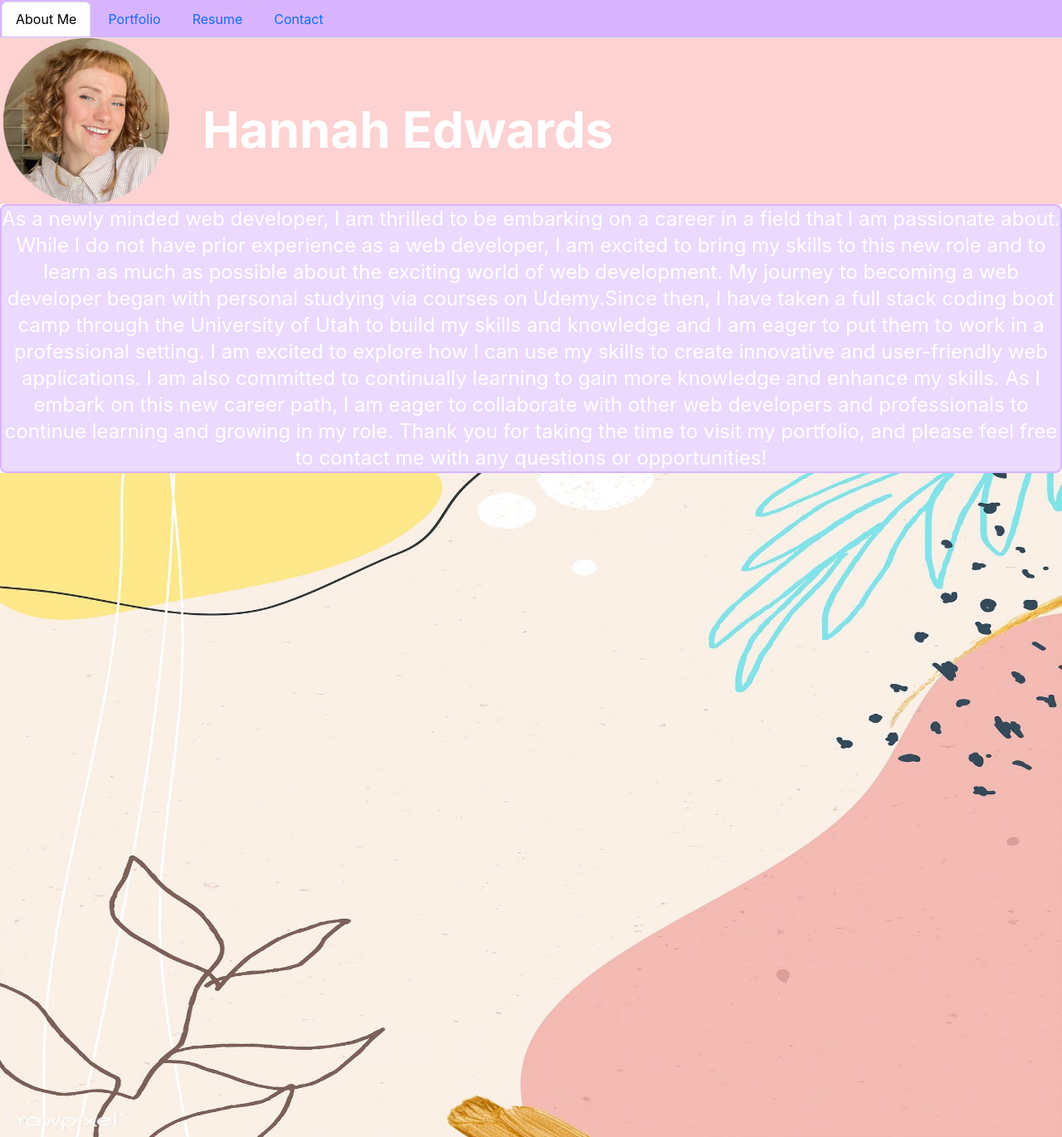
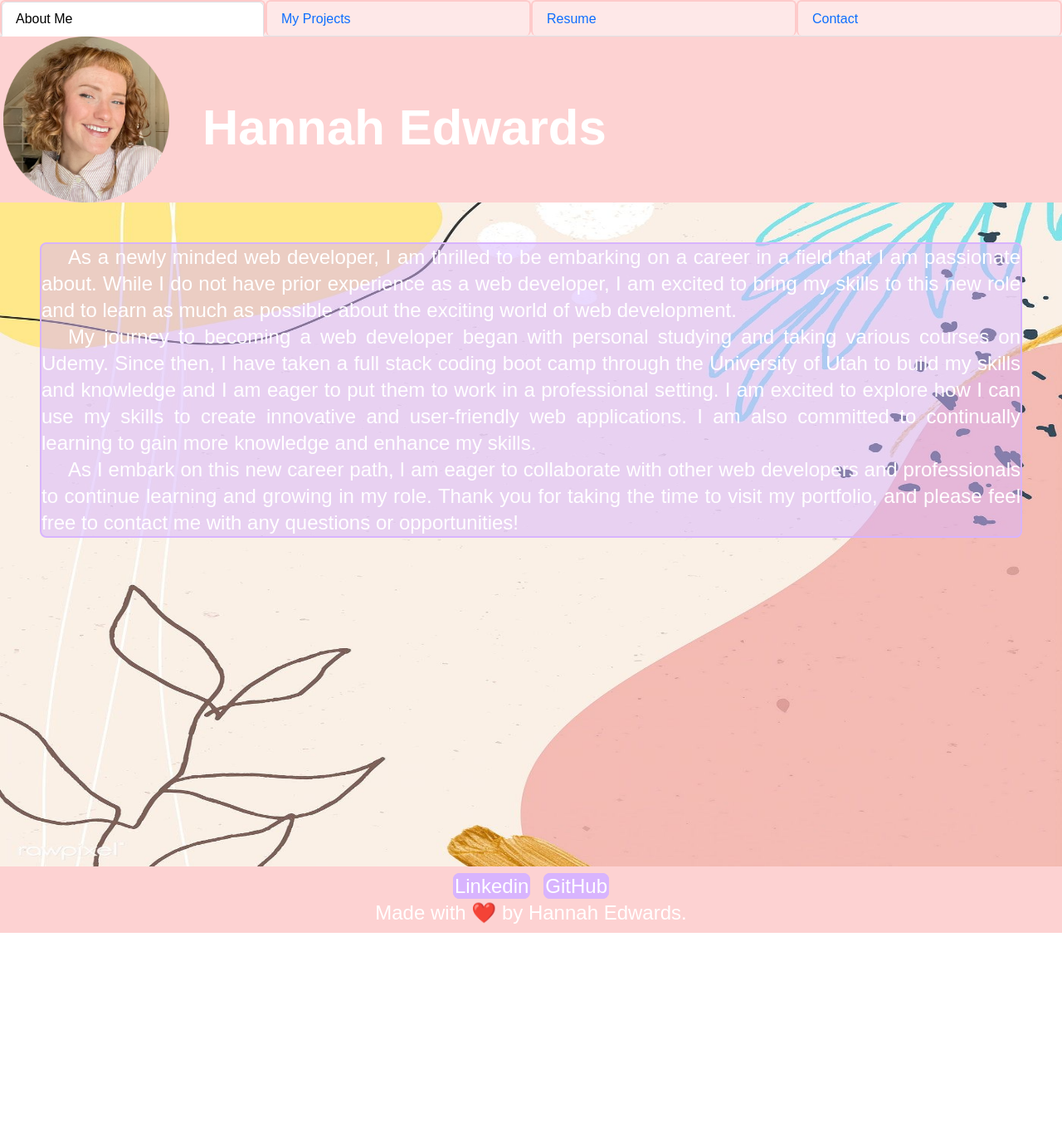
Before and after one commit to hannahedwards/My-Portfolio, a React (Create React App) app: page / in a window 1280 px wide. Shown: the whole page at 83% size. After the commit the page ends 1124 px from the top, so only its background shows below. Built offline with nearby package versions, Linux system fonts and the light colour scheme.

Commit message:
added links and lots of styling

```diff
--- a/src/components/Footer.js
+++ b/src/components/Footer.js
@@ -1,8 +1,16 @@
-import React from 'react';
-
 function Footer() {
     return (
-        <footer>blah</footer>
+        <div className="text-center text-white text-2xl bg-red-300/50 p-2">
+            <footer>
+                <div>
+                <a className='m-2 text-center text-white text-2xl bg-purple-300  border-solid border-2 border-purple-300 rounded-lg' href="https://www.linkedin.com/in/hannah-edwards-943271256/" target="_blank">Linkedin</a>
+                <a className='m-2 text-center text-white text-2xl bg-purple-300  border-solid border-2 border-purple-300 rounded-lg' href="https://github.com/hannahedwards" target="_blank">GitHub</a>
+                </div>
+                <div>
+                Made with ❤️️ by Hannah Edwards.
+                </div>
+            </footer>
+        </div>
     );
 }
 
--- a/src/components/NavTabs.js
+++ b/src/components/NavTabs.js
@@ -5,25 +5,25 @@ import myImage from './images/me.png';
 function NavTabs({ currentPage, handlePageChange }) {
   return (
     <div>
-      <ul className="nav nav-tabs bg-purple-300">
-        <li className="nav-item border-solid border-2 border-purple-300 rounded-lg">
+      <ul className="nav nav-tabs bg-red-300/25 grid grid-cols-4">
+        <li className="nav-item border-solid border-t-2 border-l-2 border-r-2 border-red-200 rounded">
           <a href="#home" onClick={() => handlePageChange('Home')} className={currentPage === 'Home' ? 'nav-link active' : 'nav-link'}>
             About Me
           </a>
         </li>
-        <li className="nav-item border-solid border-2 border-purple-300 rounded-lg">
+        <li className="nav-item border-solid border-t-2 border-l-2 border-r-2 border-red-200 rounded">
           <a
             href="#about" onClick={() => handlePageChange('About')} className={currentPage === 'About' ? 'nav-link active' : 'nav-link'} >
-            Portfolio
+            My Projects
           </a>
         </li>
-        <li className="nav-item border-solid border-2 border-purple-300 rounded-lg">
+        <li className="nav-item border-solid border-t-2 border-l-2 border-r-2 border-red-200 rounded">
           <a
             href="#blog" onClick={() => handlePageChange('Blog')} className={currentPage === 'Blog' ? 'nav-link active' : 'nav-link'}>
             Resume
           </a>
         </li>
-        <li className="nav-item border-solid border-2 border-purple-300 rounded-lg">
+        <li className="nav-item border-solid border-t-2 border-l-2 border-r-2 border-red-200 rounded">
           <a href="#contact" onClick={() => handlePageChange('Contact')} className={currentPage === 'Contact' ? 'nav-link active' : 'nav-link'} >
             Contact
           </a>
--- a/src/components/PortfolioContainer.js
+++ b/src/components/PortfolioContainer.js
@@ -4,7 +4,7 @@ import Home from './pages/Home';
 import About from './pages/About';
 import Blog from './pages/Blog';
 import Contact from './pages/Contact';
-// import Footer from './Footer';
+import Footer from './Footer';
 
 export default function PortfolioContainer() {
   const [currentPage, setCurrentPage] = useState('Home');
@@ -31,12 +31,7 @@ export default function PortfolioContainer() {
       <NavTabs currentPage={currentPage} handlePageChange={handlePageChange} />
       {/* Here we are calling the renderPage method which will return a component  */}
       {renderPage()}
+    <Footer/>
     </div>
   );
-
-// const renderFooter =() => {
-//   if (currentPage === 'Home') {
-//     return <Footer />;
-//   }
-// }
 }
--- a/src/components/pages/About.js
+++ b/src/components/pages/About.js
@@ -4,43 +4,56 @@ import meme from '../images/meme.png'
 import weather from '../images/weather.png'
 import quiz from '../images/javaquiz.png'
 import dog from '../images/dogdaycare.png'
+import science from '../images/scienceproject.png'
 import background1 from '../images/pastel.jpg'
 
 export default function About() { //portfolio
   return (
     <div>
       <div className="relative">
-        <div className="absolute flex top-1/4 left-1/2 transform -translate-x-1/2 -translate-y-1/2 text-center text-white text-2xl bg-purple-300/50  border-solid border-2 border-purple-300 rounded-lg">
-          <h1 className='bg-purple-300/50 flex justify-between items-center p-8 border-4'>Portfolio</h1>
-          <div className="columns-3">
-            <div>
-              <img className=" aspect-square " src={notetaker} alt='note taker app' />
-              <p>note taker</p>
+        <div className="absolute m-5 text-center text-white text-2xl bg-purple-300/50 border-solid border-2 border-purple-300 rounded-lg">
+          <h1 className='bg-purple-300/50 text-3xl flex text-center p-8 border-4 border-purple-100'>My Projects</h1>
+          <div className="grid grid-cols-1 sm:grid-cols-2 lg:grid-cols-3 p-3">
+          <div className='m-3 '>
+            <p className='text-3xl underline underline-offset-8'>Science Project</p>
+              <img className="m-2 text-center text-white text-2xl bg-purple-300/50  border-solid border-2 border-purple-300 rounded-lg p-2 aspect-square " src={science} alt='science project' />
+              <a className='m-2 text-center text-white text-2xl bg-purple-300  border-solid border-2 border-purple-300 rounded-lg' href="https://github.com/sadapannord/science-project" target="_blank">GitHub</a>
+              <a className='m-2 text-center text-white text-2xl bg-purple-300  border-solid border-2 border-purple-300 rounded-lg' href="" target="_blank">Live Site</a>
             </div>
-            <div>
-              <img className="w-full aspect-square " src={meme} alt='note taker app' />
-              <p>note taker</p>
+            <div className='m-3 p-3'>
+            <p className='text-3xl underline underline-offset-8'>Doggy Daycare</p>
+              <img className="m-2 text-center text-white text-2xl bg-purple-300/50  border-solid border-2 border-purple-300 rounded-lg p-2 aspect-square " src={dog} alt='doggy daycare' />
+              <a className='m-2 text-center text-white text-2xl bg-purple-300  border-solid border-2 border-purple-300 rounded-lg' href="https://github.com/hannahedwards/dog-daycare.git" target="_blank">GitHub</a>
+              <a className='m-2 text-center text-white text-2xl bg-purple-300  border-solid border-2 border-purple-300 rounded-lg' href="https://gentle-fjord-00735.herokuapp.com/" target="_blank">Live Site</a>
             </div>
-            <div>
-              <img className="w-full aspect-square " src={weather} alt='note taker app' />
-              <p>note taker</p>
+            <div className='m-3 p-3'>
+            <p className='text-3xl underline underline-offset-8'>Note Taker</p>
+              <img className="m-2 text-center text-white text-2xl bg-purple-300/50  border-solid border-2 border-purple-300 rounded-lg p-2 aspect-square " src={notetaker} alt='note taker app' />
+              <a className='m-2 text-center text-white text-2xl bg-purple-300  border-solid border-2 border-purple-300 rounded-lg' href="https://github.com/hannahedwards/NoteTaker" target="_blank">GitHub</a>
+              <a className='m-2 text-center text-white text-2xl bg-purple-300  border-solid border-2 border-purple-300 rounded-lg' href=" https://sheltered-ocean-65831.herokuapp.com/" target="_blank">Live Site</a>
             </div>
-            <div>
-              <img className="w-full aspect-square " src={quiz} alt='note taker app' />
-              <p>note taker</p>
+            <div className='m-3 p-3'>
+            <p className='text-3xl underline underline-offset-8'>Cat Meme Generator </p>
+              <img className="m-2 text-center text-white text-2xl bg-purple-300/50  border-solid border-2 border-purple-300 rounded-lg p-2 aspect-square " src={meme} alt='cat memes' />
+              <a className='m-2 text-center text-white text-2xl bg-purple-300  border-solid border-2 border-purple-300 rounded-lg' href="https://github.com/Pkrysinski/cat-meme-generator" target="_blank">GitHub</a>
+              <a className='m-2 text-center text-white text-2xl bg-purple-300  border-solid border-2 border-purple-300 rounded-lg' href="https://pkrysinski.github.io/cat-meme-generator/" target="_blank">Live Site</a>
             </div>
-            <div>
-              <img className="w-full aspect-square " src={dog} alt='note taker app' />
-              <p>note taker</p>
+            <div className='m-3 p-3'>
+            <p className='text-3xl underline underline-offset-8'>Weather Dashboard</p>
+              <img className="m-2 text-center text-white text-2xl bg-purple-300/50  border-solid border-2 border-purple-300 rounded-lg p-2 aspect-square " src={weather} alt='weather app' />
+              <a className='m-2 text-center text-white text-2xl bg-purple-300  border-solid border-2 border-purple-300 rounded-lg' href="https://github.com/hannahedwards/weather-dashboard" target="_blank">GitHub</a>
+              <a className='m-2 text-center text-white text-2xl bg-purple-300  border-solid border-2 border-purple-300 rounded-lg' href="https://hannahedwards.github.io/weather-dashboard/" target="_blank">Live Site</a>
             </div>
-            <div>
-              <img className="w-full aspect-square " src={notetaker} alt='note taker app' />
-              <p>note taker</p>
+            <div className='m-3 p-3'>
+            <p className='text-3xl underline underline-offset-8'>JavaScript Quiz</p>
+              <img className="m-2 text-center text-white text-2xl bg-purple-300/50  border-solid border-2 border-purple-300 rounded-lg p-2 aspect-square " src={quiz} alt='JavaScript quiz' />
+              <a className='m-2 text-center text-white text-2xl bg-purple-300  border-solid border-2 border-purple-300 rounded-lg' href="https://github.com/hannahedwards/Javascript-quiz" target="_blank">GitHub</a>
+              <a className='m-2 text-center text-white text-2xl bg-purple-300  border-solid border-2 border-purple-300 rounded-lg' href="https://hannahedwards.github.io/Javascript-quiz/" target="_blank">Live Site</a>
             </div>
           </div>
         </div>
         <div>
-          <img className='bg-no-repeat bg-cover h-screen w-screen' src={background1} alt="background" />
+          <img className='bg-repeat  w-screen' src={background1} alt="background" />
         </div>
       </div>
     </div>
--- a/src/components/pages/Blog.js
+++ b/src/components/pages/Blog.js
@@ -6,7 +6,8 @@ export default function Blog() {//resume
   return (
     <div>
       <div className="relative">
-        <a className='absolute flex top-1/4 left-1/2 transform -translate-x-1/2 -translate-y-1/2 text-center text-white text-2xl bg-purple-300/50  border-solid border-2 border-purple-300 rounded-lg' href={resume} download>Click to download PDF</a>
+        <a className='absolute flex top-1/4 left-1/2 transform -translate-x-1/2 -translate-y-1/2 text-center text-white text-2xl bg-purple-300/50  border-solid border-2 border-purple-300 rounded-lg'
+        href={resume} download>Click to download PDF</a>
         <div>
           <img className='bg-no-repeat bg-cover h-screen w-screen' src={background1} alt="background" />
         </div>
--- a/src/components/pages/Home.js
+++ b/src/components/pages/Home.js
@@ -5,12 +5,18 @@ export default function aboutMe() { //about me
   return (
     <div>
       <div className="relative">
-        <p className='text-center text-white text-2xl bg-purple-300/50  border-solid border-2 border-purple-300 rounded-lg'>
-          As a newly minded web developer, I am thrilled to be embarking on a career in a field that I am passionate about. While I do not have prior experience as a web developer, I am excited to bring my skills to this new role and to learn as much as possible about the exciting world of web development.
-          My journey to becoming a web developer began with personal studying via courses on Udemy.Since then, I have taken a full stack coding boot camp through the University of Utah to build my skills and knowledge and I am eager to put them to work in a professional setting.
-          I am excited to explore how I can use my skills to create innovative and user-friendly web applications. I am also committed to continually learning to gain more knowledge and enhance my skills.
-          As I embark on this new career path, I am eager to collaborate with other web developers and professionals to continue learning and growing in my role. Thank you for taking the time to visit my portfolio, and please feel free to contact me with any questions or opportunities!
-        </p>
+        <div className='absolute text-center text-white text-2xl bg-purple-300/50  border-solid border-2 border-purple-300 rounded-lg mx-5 my-5'>
+          <div className='text-justify indent-8'>
+            As a newly minded web developer, I am thrilled to be embarking on a career in a field that I am passionate about. While I do not have prior experience as a web developer, I am excited to bring my skills to this new role and to learn as much as possible about the exciting world of web development.
+          </div>
+          <div className='text-justify indent-8'>
+            My journey to becoming a web developer began with personal studying and taking various courses on Udemy. Since then, I have taken a full stack coding boot camp through the University of Utah to build my skills and knowledge and I am eager to put them to work in a professional setting.
+            I am excited to explore how I can use my skills to create innovative and user-friendly web applications. I am also committed to continually learning to gain more knowledge and enhance my skills.
+          </div>
+          <div className='text-justify indent-8 first-uppercase'>
+            As I embark on this new career path, I am eager to collaborate with other web developers and professionals to continue learning and growing in my role. Thank you for taking the time to visit my portfolio, and please feel free to contact me with any questions or opportunities!
+          </div>
+        </div>
         <div>
           <img className='bg-no-repeat bg-cover h-screen w-screen' src={background1} alt="background" />
         </div>
--- a/src/index.css
+++ b/src/index.css
@@ -1,13 +1,10 @@
 @tailwind base;
 @tailwind components;
 @tailwind utilities;
+@import url('https://fonts.googleapis.com/css2?family=Anuphan&family=Quicksand&display=swap');
+
 body {
-  margin: 0;
-  font-family: -apple-system, BlinkMacSystemFont, 'Segoe UI', 'Roboto', 'Oxygen',
-    'Ubuntu', 'Cantarell', 'Fira Sans', 'Droid Sans', 'Helvetica Neue',
-    sans-serif;
-  -webkit-font-smoothing: antialiased;
-  -moz-osx-font-smoothing: grayscale;
+  font-family: 'Quicksand', sans-serif;
 }
 
 code {
```
Also changed, not shown: src/components/pages/Contact.js (+6 -6 lines), src/components/images/scienceproject.png (added), 1 other file (tests, documents, lock files or other folders).
